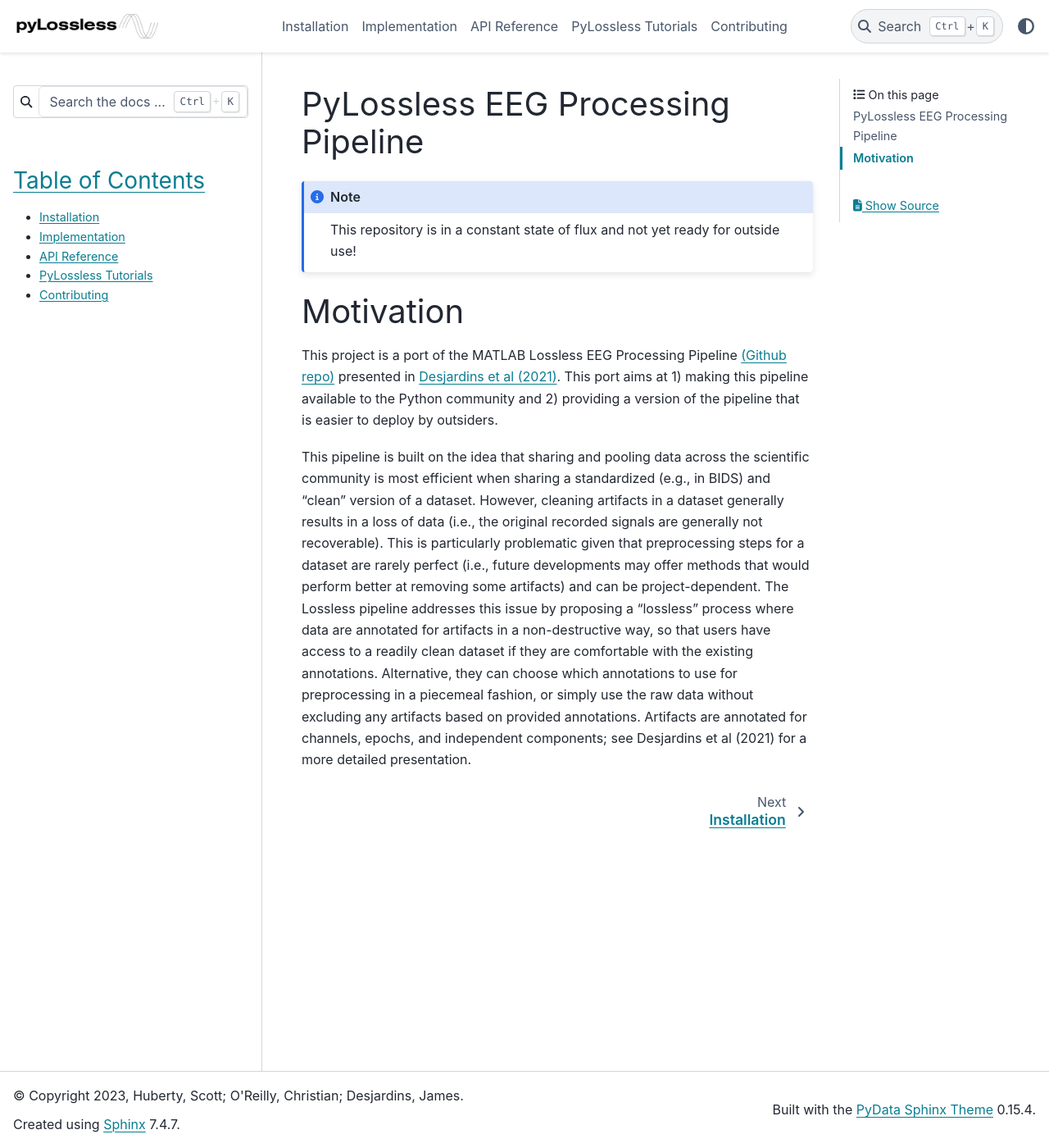
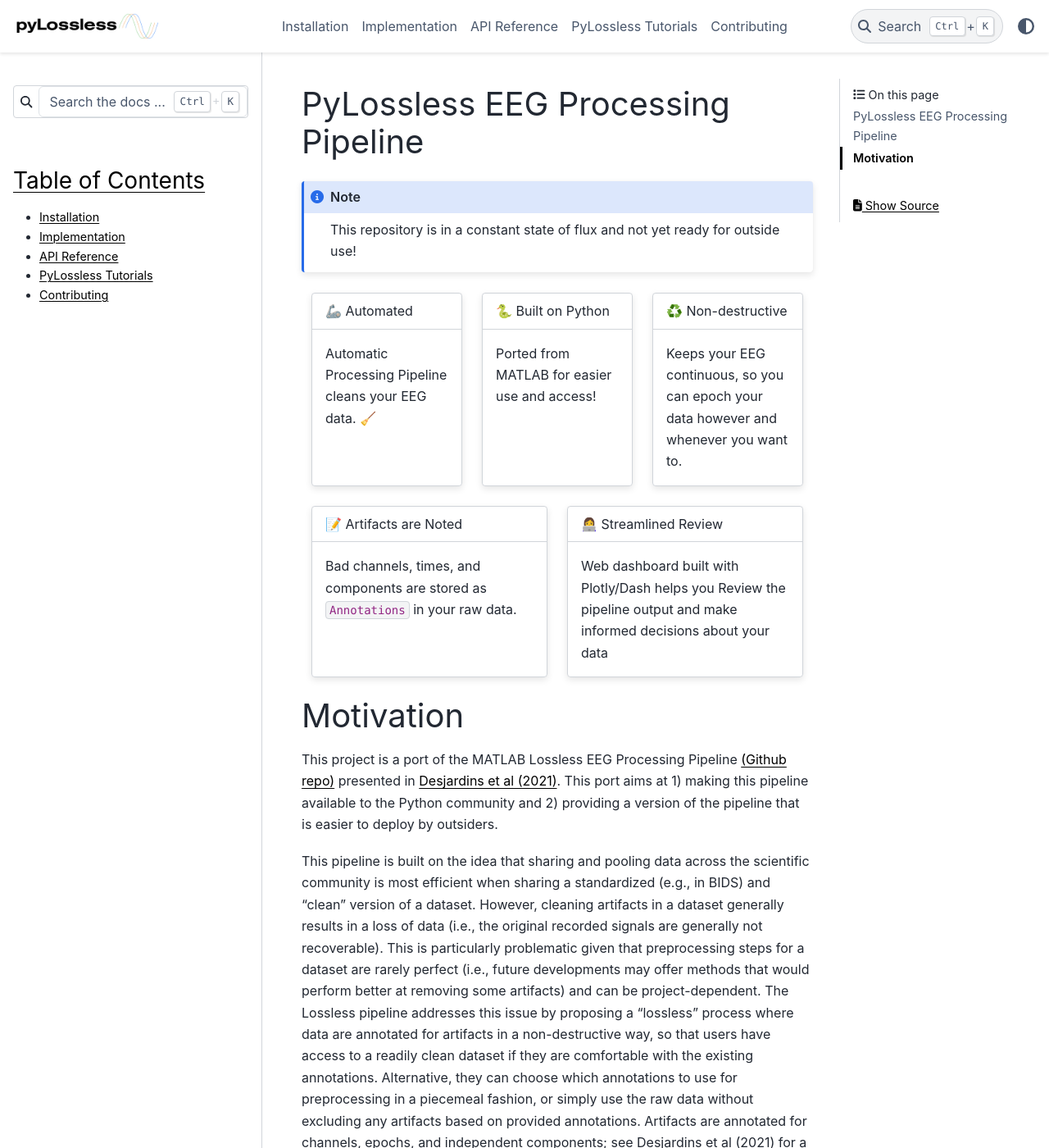
Before and after one commit to Andesha/pylossless, a Sphinx documentation site: the page built from docs/source/index.rst, in a window 1280 px wide and 1400 px high. Shown: the whole window at 82% size. Built offline with Sphinx 7.4.7 and the PyData theme 0.15.4, drawn with Linux system fonts in a browser that asks for light colours.

Commit message:
build out homepage, added dependencies, touched up logo

```diff
--- a/docs/requirements_doc.txt
+++ b/docs/requirements_doc.txt
@@ -1,4 +1,6 @@
 # docs
 sphinx!=4.1.0,<6
 pydata-sphinx-theme
+sphinx-design
 sphinx-gallery
+sphinxemoji
--- /dev/null
+++ b/docs/source/_static/css/custom.css
@@ -0,0 +1,8 @@
+html[data-theme="light"] {
+    --pst-color-primary: black;
+}
+
+html[data-theme="dark"] {
+    --pst-color-primary: #CECECE;
+    --pst-color-background: #222222;
+}
--- a/docs/source/conf.py
+++ b/docs/source/conf.py
@@ -26,10 +26,14 @@ sys.path.insert(0, os.path.abspath('../..'))
 # napoleon for: building doc from Numpy formatted docstrings
 # ext.todo: so we can use the ..todo:: directive
 # gallery for: building tutorial .rst files from python files
+# sphinxemoji So we can use emoji's in docs.
+# sphinx design to support certain directives, like ::grid etc.
 extensions = ['sphinx.ext.autodoc',
               'sphinx.ext.napoleon',
               'sphinx.ext.todo',
-              'sphinx_gallery.gen_gallery']
+              'sphinx_gallery.gen_gallery',
+              'sphinxemoji.sphinxemoji',
+              "sphinx_design"]
 
 # Allows us to use the ..todo:: directive
 todo_include_todos = True
@@ -52,10 +56,15 @@ html_theme = 'pydata_sphinx_theme' #'alabaster'
 html_static_path = ['_static']
 html_theme_options = {
    "logo": {
-      "image_light": "logo-light_mode.png",
-      "image_dark": "logo-dark_mode.png",
+      "image_light": "logo-lightmode_color.png",
+      "image_dark": "logo-darkmode_color.png",
    }
 }
+
+# user made CSS to customize look
+html_css_files = [
+    'css/custom.css',
+]
 
 # Custom sidebar templates, maps document names to template names.
 html_sidebars = {
--- a/docs/source/index.rst
+++ b/docs/source/index.rst
@@ -18,6 +18,52 @@ PyLossless EEG Processing Pipeline
    API/API_index
    generated/index
    contributing
+
+
+
+.. grid::
+
+   .. grid-item-card::
+
+      |:mechanical_arm:| Automated
+      ^^^^^^^^^^^^^^^^^^^^^^^^^^^^
+      Automatic Processing Pipeline
+      cleans your EEG data. |:broom:|
+
+
+   .. grid-item-card::
+
+      |:snake:| Built on Python
+      ^^^^^^^^^^^^^^^^^^^^^^^^^
+      Ported from MATLAB for easier
+      use and access!
+
+   .. grid-item-card::
+
+      |:recycle:| Non-destructive
+      ^^^^^^^^^^^^^^^^^^^^^^^^^^^
+      Keeps your EEG continuous, so
+      you can epoch your data however
+      and whenever you want to.
+
+.. grid::
+
+   .. grid-item-card::
+
+      |:pencil:| Artifacts are Noted
+      ^^^^^^^^^^^^^^^^^^^^^^^^^^^^^^
+      Bad channels, times, and
+      components are stored as
+      ``Annotations`` in your
+      raw data.
+
+   .. grid-item-card::
+
+      |:woman_technologist:| Streamlined Review
+      ^^^^^^^^^^^^^^^^^^^^^^^^^^^^^^^^^^^^^^^^^
+      Web dashboard built with Plotly/Dash helps
+      you Review the pipeline output and make
+      informed decisions about your data
 
 
 Motivation
```
Also changed, not shown: docs/source/_static/logo-dark_mode_color.png (added), docs/source/_static/logo-darkmode_color.png (added), docs/source/_static/logo-light_mode_color.png (added), docs/source/_static/logo-lightmode_color.png (added).
